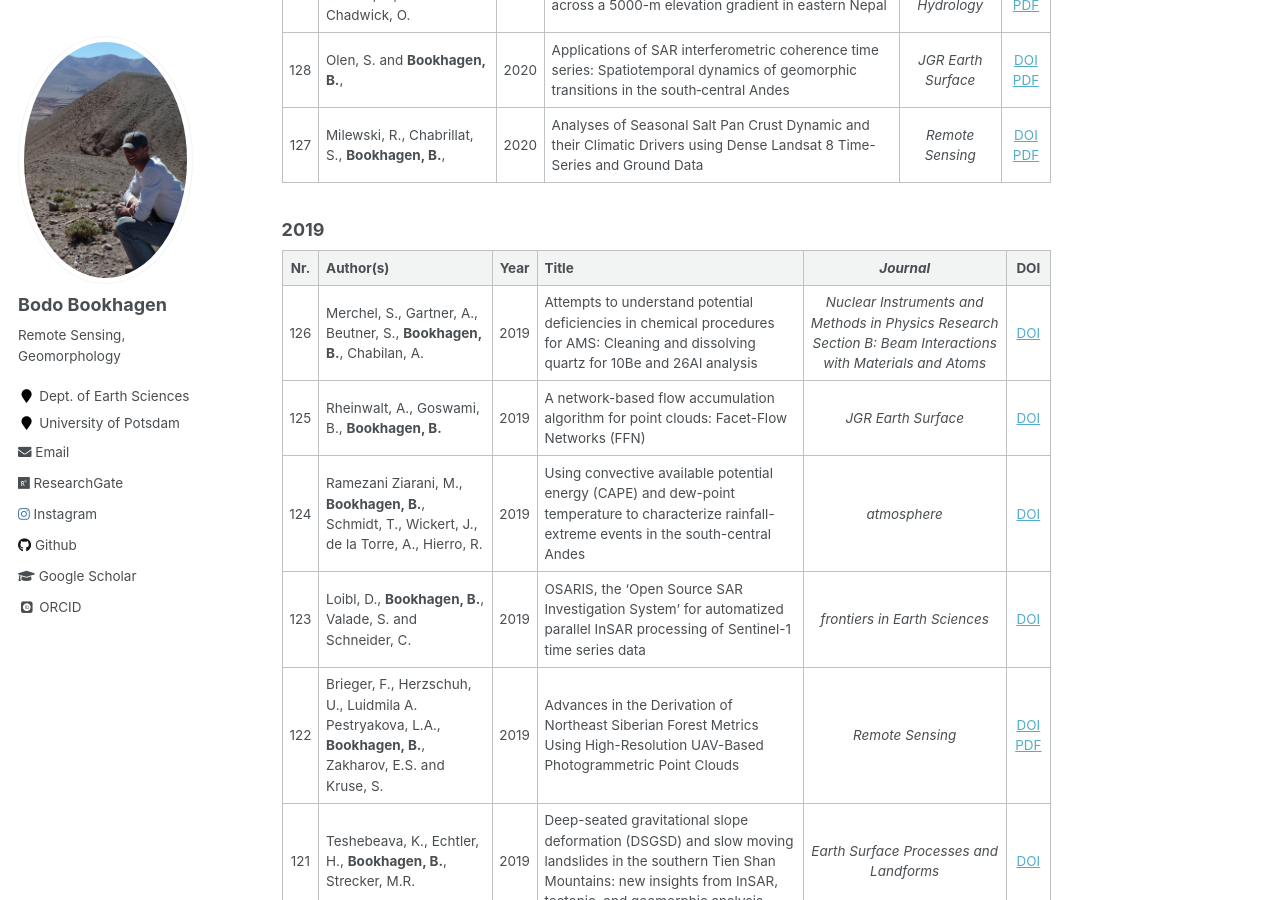
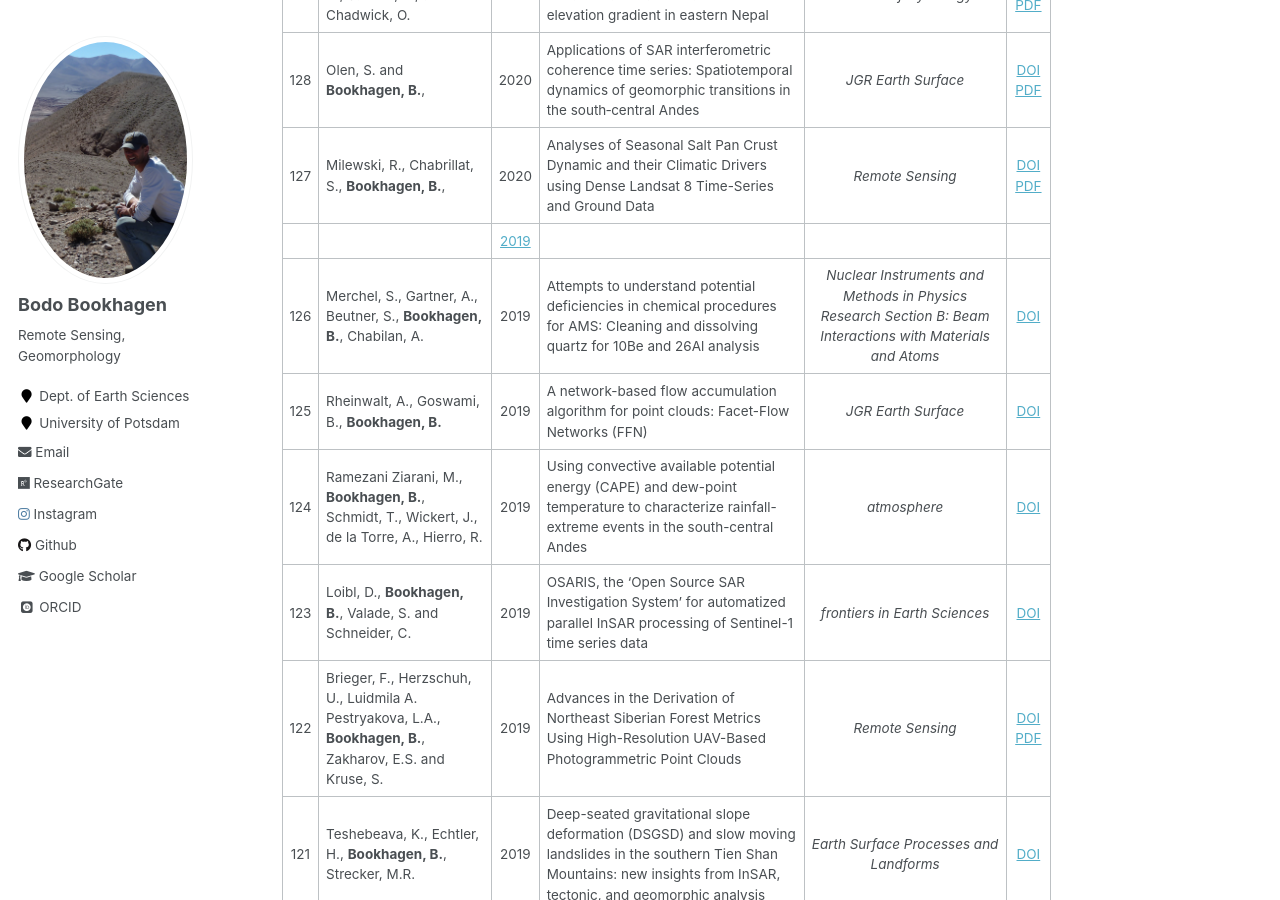
Before and after one commit to BodoBookhagen/BodoBookhagen.github.io, a Jekyll site: the page built from _pages/publications.md, in a window 1280 px wide and 900 px high, scrolled down 1891 px. Built offline with Jekyll 4.4.1, drawn with Linux system fonts in a browser that asks for light colours; some web fonts are replaced.

Commit message:
Mar-08 2020

```diff
--- a/_pages/publications.md
+++ b/_pages/publications.md
@@ -37,11 +37,7 @@ Himalayan Weather and Climate and their Impact on the Environment, Editors: Dimr
 | 129 | Voss, K., **Bookhagen, B.**, Sachse, D., and Chadwick, O. | 2020 | Variation of deuterium excess in surface waters across a 5000-m elevation gradient in eastern Nepal | *Journal of Hydrology* | [DOI](HYDROL32491R1) [PDF]() |
 | 128 | Olen, S. and **Bookhagen, B.**, | 2020 | Applications of SAR interferometric coherence time series: Spatiotemporal dynamics of geomorphic transitions in the south‐central Andes | *JGR Earth Surface* | [DOI](https://doi.org/10.1029/2019JF005141) [PDF](https://agupubs.onlinelibrary.wiley.com/doi/epdf/10.1029/2019JF005141) |
 | 127 | Milewski, R., Chabrillat, S., **Bookhagen, B.**, | 2020 | Analyses of Seasonal Salt Pan Crust Dynamic and their Climatic Drivers using Dense Landsat 8 Time-Series and Ground Data | *Remote Sensing* | [DOI](https://doi.org/10.3390/rs12030474) [PDF](https://www.mdpi.com/2072-4292/12/3/474/pdf) |
-
-### 2019
-
-| Nr. | Author(s) | Year | Title | *Journal* |  DOI |
-|:---:|:----------|:----:|-------|:---------:|:---:|
+| | |[2019](#anchors-in-markdown) | | | |
 | 126 | Merchel, S., Gartner, A., Beutner, S., **Bookhagen, B.**, Chabilan, A. | 2019 | Attempts to understand potential deficiencies in chemical procedures for AMS: Cleaning and dissolving quartz for 10Be and 26Al analysis | *Nuclear Instruments and Methods in Physics Research Section B: Beam Interactions with Materials and Atoms* | [DOI](https://doi.org/10.1016/j.nimb.2019.02.007) |
 | 125 | Rheinwalt, A., Goswami, B., **Bookhagen, B.** | 2019 | A network-based flow accumulation algorithm for point clouds: Facet-Flow Networks (FFN) | *JGR Earth Surface* | [DOI](https://doi.org/10.1029/2018JF004827) |
 | 124 | Ramezani Ziarani, M.,  **Bookhagen, B.**, Schmidt, T., Wickert, J., de la Torre, A., Hierro, R. | 2019 | Using convective available potential energy (CAPE) and dew-point temperature to characterize rainfall-extreme events in the south-central Andes | *atmosphere* | [DOI](https://doi.org/10.3390/atmos10070379) |
```
